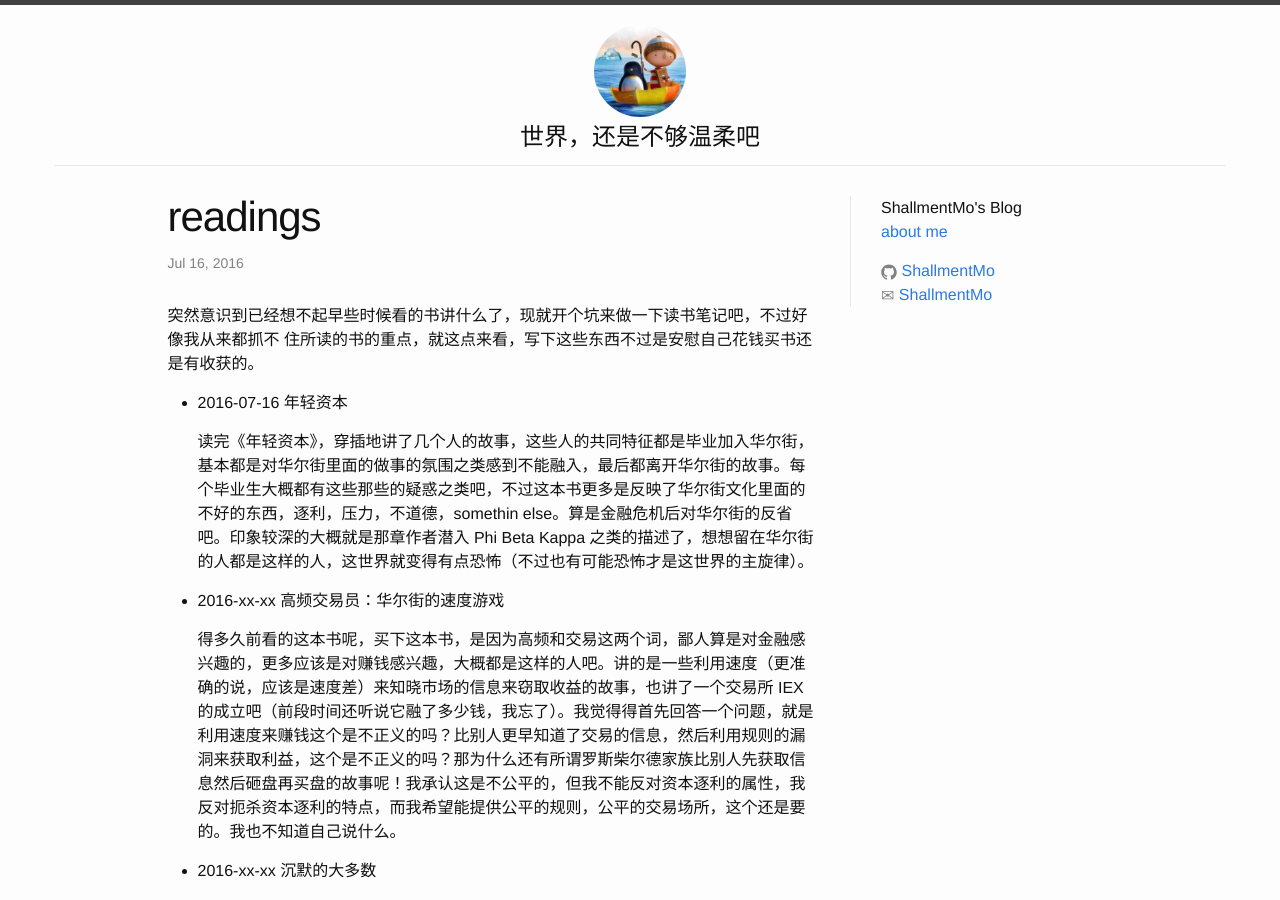
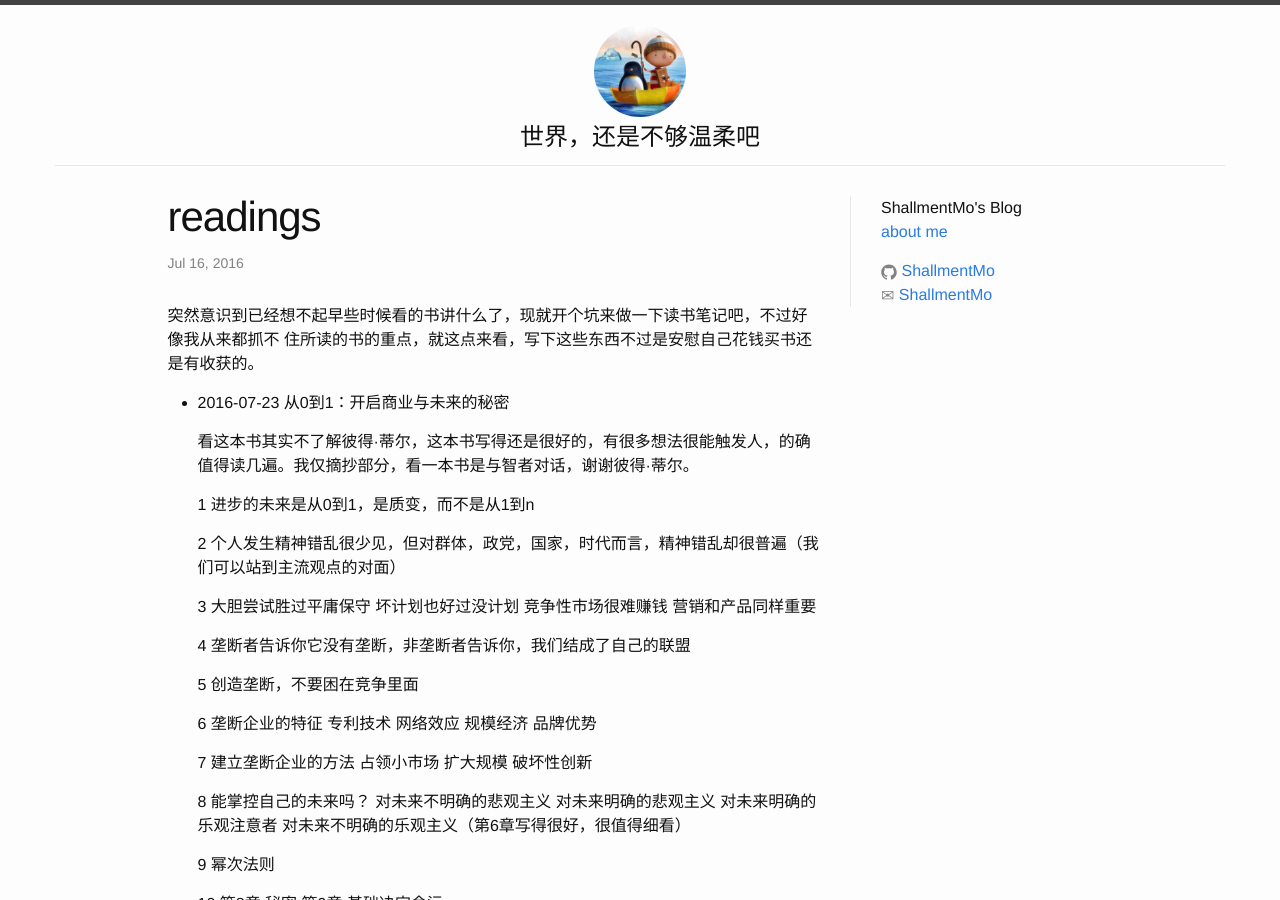
Before and after one commit to ShallmentMo/shallmentmo.github.com, a Jekyll site: the page built from _posts/2016-07-16-readings.md, in a window 1280 px wide and 900 px high. Built offline with Jekyll 4.4.1, drawn with Linux system fonts in a browser that asks for light colours.

Commit message:
dd-2016-07-23-book 从0到1

```diff
--- a/_posts/2016-07-16-readings.md
+++ b/_posts/2016-07-16-readings.md
@@ -7,6 +7,31 @@ categories: jekyll update
 
 突然意识到已经想不起早些时候看的书讲什么了，现就开个坑来做一下读书笔记吧，不过好像我从来都抓不
 住所读的书的重点，就这点来看，写下这些东西不过是安慰自己花钱买书还是有收获的。
+
+* 2016-07-23 从0到1：开启商业与未来的秘密
+
+  看这本书其实不了解彼得·蒂尔，这本书写得还是很好的，有很多想法很能触发人，的确值得读几遍。我仅摘抄部分，看一本书是与智者对话，谢谢彼得·蒂尔。
+
+  1 进步的未来是从0到1，是质变，而不是从1到n
+
+  2 个人发生精神错乱很少见，但对群体，政党，国家，时代而言，精神错乱却很普遍（我们可以站到主流观点的对面）
+
+  3 大胆尝试胜过平庸保守 坏计划也好过没计划 竞争性市场很难赚钱 营销和产品同样重要
+
+  4 垄断者告诉你它没有垄断，非垄断者告诉你，我们结成了自己的联盟
+
+  5 创造垄断，不要困在竞争里面
+
+  6 垄断企业的特征 专利技术 网络效应 规模经济 品牌优势
+
+  7 建立垄断企业的方法 占领小市场 扩大规模 破坏性创新
+
+  8 能掌控自己的未来吗？ 对未来不明确的悲观主义 对未来明确的悲观主义 对未来明确的乐观注意者 对未来不明确的乐观主义（第6章写得很好，很值得细看）
+
+  9 幂次法则
+
+  10 第8章 秘密 第9章 基础决定命运
+
 
 * 2016-07-16 年轻资本
 
```
Also changed, not shown: Gemfile.lock.
